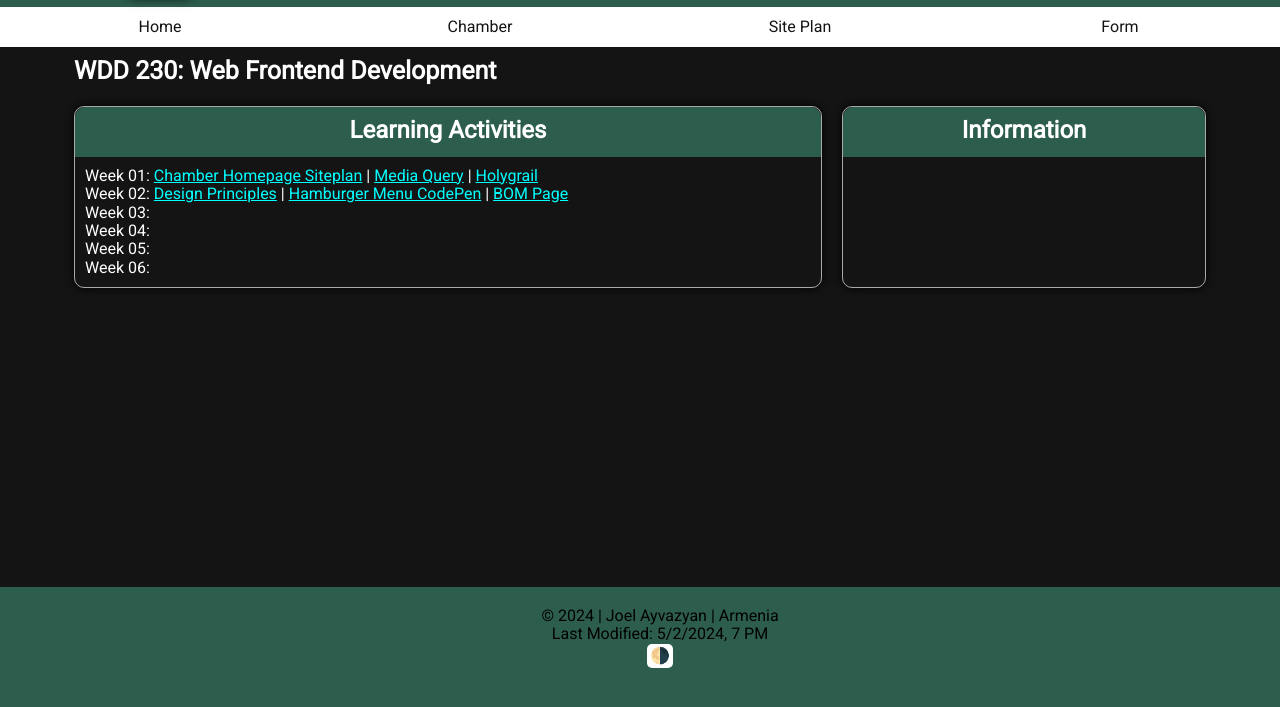
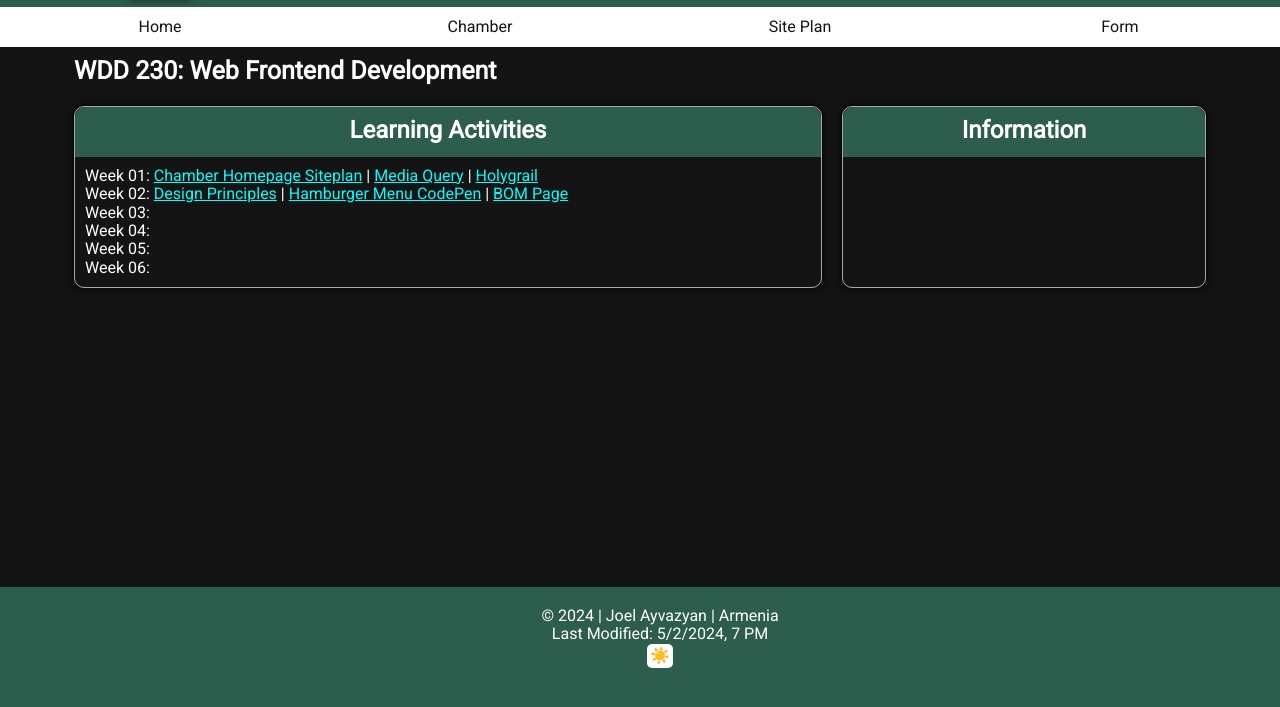
Before and after one commit to TheJStar/wdd230, a plain HTML site: page index.html in a window 1280 px wide. Both pictures are taken after a click on the button "dark mode button". Shown: the part 93-800 px from the top of the page. Drawn offline with nearby package versions, Linux system fonts and the light colour scheme.

Commit message:
added method 2 of dark modemore code but more customisable

```diff
--- a/index.html
+++ b/index.html
@@ -29,7 +29,7 @@
         <span class="person-name"><b>Joel Ayvazyan</b></span>
     </header>
     <button type="button" id="menu" aria-label="hamburger"></button>
-    <nav>
+    <nav id="navigation">
         <ul>
             <li><a aria-label="home page" href="#">Home</a></li>
             <li><a aria-label="Chamber" href="#">Chamber</a></li>
@@ -42,12 +42,12 @@
         <section class="card">
             <h2>Learning Activities</h2>
             <ul>
-                <li>Week 01: <a aria-label="assignment" href="week01/chamber-site-plan.html">Chamber Homepage Siteplan</a> | <a aria-label="assignment" href="week01/media-query.html">Media Query</a> | <a aria-label="assignment" href="week01/holygrail.html">Holygrail</a></li>
-                <li>Week 02: <a aria-label="assignment" href="week02/design.html">Design Principles</a> | <a aria-label="assignment" href="https://codepen.io/TheeJStar-/pen/ZEZdYdv">Hamburger Menu CodePen</a> | <a aria-label="assignment" href="week02/bom.html">BOM Page</a></li>
-                <li>Week 03: <a aria-label="assignment" href=""></a></li>
-                <li>Week 04: <a aria-label="assignment" href=""></a></li>
-                <li>Week 05: <a aria-label="assignment" href=""></a></li>
-                <li>Week 06: <a aria-label="assignment" href=""></a></li>
+                <li class="week">Week 01: <a aria-label="assignment" href="week01/chamber-site-plan.html">Chamber Homepage Siteplan</a> | <a aria-label="assignment" href="week01/media-query.html">Media Query</a> | <a aria-label="assignment" href="week01/holygrail.html">Holygrail</a></li>
+                <li class="week">Week 02: <a aria-label="assignment" href="week02/design.html">Design Principles</a> | <a aria-label="assignment" href="https://codepen.io/TheeJStar-/pen/ZEZdYdv">Hamburger Menu CodePen</a> | <a aria-label="assignment" href="week02/bom.html">BOM Page</a></li>
+                <li class="week">Week 03: <a aria-label="assignment" href=""></a></li>
+                <li class="week">Week 04: <a aria-label="assignment" href=""></a></li>
+                <li class="week">Week 05: <a aria-label="assignment" href=""></a></li>
+                <li class="week">Week 06: <a aria-label="assignment" href=""></a></li>
             </ul>
         </section>
         <section class="card">
--- a/scripts/themeChanger.js
+++ b/scripts/themeChanger.js
@@ -1,19 +1,58 @@
 const themeButton = document.querySelector('#theme');
-const html = document.querySelector("html");
-let light = true;
+const header = document.querySelector("header");
+const footer = document.querySelector("footer");
+const body = document.querySelector("body");
+const nav = document.getElementById("navigation");
+const navListItemsAnchors = document.querySelectorAll("nav > ul > li > a");
+const menu = document.querySelector("#menu");
+const h1 = document.querySelectorAll("h1");
+const h2 = document.querySelectorAll("h2");
+const person = document.querySelector(".person-name");
+const cardListItems = document.querySelectorAll(".week");
 
 themeButton.addEventListener('click', () => {
-    if (light) {
-        light = false
-        html.style.setProperty("--base-color", "#2d5d4d");
-        html.style.setProperty("--background-color", "#141414");
-        html.style.setProperty("--text-color", "white");
-        html.style.setProperty("--accent-color", "aqua");
-    } else {
-        light = true
-        html.style.setProperty("--base-color", "aquamarine");
-        html.style.setProperty("--background-color", "white");
-        html.style.setProperty("--text-color", "black");
-        html.style.setProperty("--accent-color", "blue");
-    }
+    themeButton.classList.toggle("dark");
+    header.classList.toggle("dark");
+    footer.classList.toggle("dark");
+    body.classList.toggle("dark");
+    menu.classList.toggle("dark");
+    person.classList.toggle("dark");
+    nav.classList.toggle("dark");
+    navListItemsAnchors.forEach(a => {
+        a.classList.toggle("dark");
+    })
+    cardListItems.forEach(li => {
+        li.classList.toggle("dark");
+        li.querySelectorAll("a").forEach(a => {
+            a.classList.toggle("dark");
+        })
+    })
+    h1.forEach(h => {
+        h.classList.toggle("dark");
+    })
+    h2.forEach(h => {
+        h.classList.toggle("dark");
+    })
 });
+
+// this is used to changedthe prefered colors making it shorter
+// but limited only to the colors which in the case of this website is very good
+
+// const html = document.querySelector("html");
+// let light = true;
+//
+// themeButton.addEventListener('click', () => {
+//     if (light) {
+//         light = false
+//         html.style.setProperty("--base-color", "#2d5d4d");
+//         html.style.setProperty("--background-color", "#141414");
+//         html.style.setProperty("--text-color", "white");
+//         html.style.setProperty("--accent-color", "aqua");
+//     } else {
+//         light = true
+//         html.style.setProperty("--base-color", "aquamarine");
+//         html.style.setProperty("--background-color", "white");
+//         html.style.setProperty("--text-color", "black");
+//         html.style.setProperty("--accent-color", "blue");
+//     }
+// });
--- a/styles/base.css
+++ b/styles/base.css
@@ -131,7 +131,6 @@ h1, h2, .person-name {
 h1 {
     font-size: 20px;
     margin: 10px 0;
-    color: var(--text-color);
 }
 
 h2 {
@@ -151,8 +150,53 @@ header, footer {
     border: 0;
     border-radius: 5px;
     padding: 3px;
+    cursor: pointer;
 }
 
 #theme::before {
     content: "🌗";
 }
+
+/* dark mode */
+
+.dark {
+    background-color: #141414;
+    color: white;
+}
+
+#theme.dark {
+    background-color: white;
+}
+
+#theme.dark::before {
+    content: "☀️";
+}
+
+nav ul li a.dark {
+    background: none;
+    color: #141414;
+}
+
+#navigation.dark {
+    background-color: white;
+}
+
+header.dark, footer.dark {
+    background-color: #2d5d4d;
+}
+
+.person-name.dark {
+    background: none;
+}
+
+h2.dark {
+    background-color: #2d5d4d;
+}
+
+.week.dark {
+    color: white;
+}
+
+.week a.dark {
+    color: aqua;
+}
```
